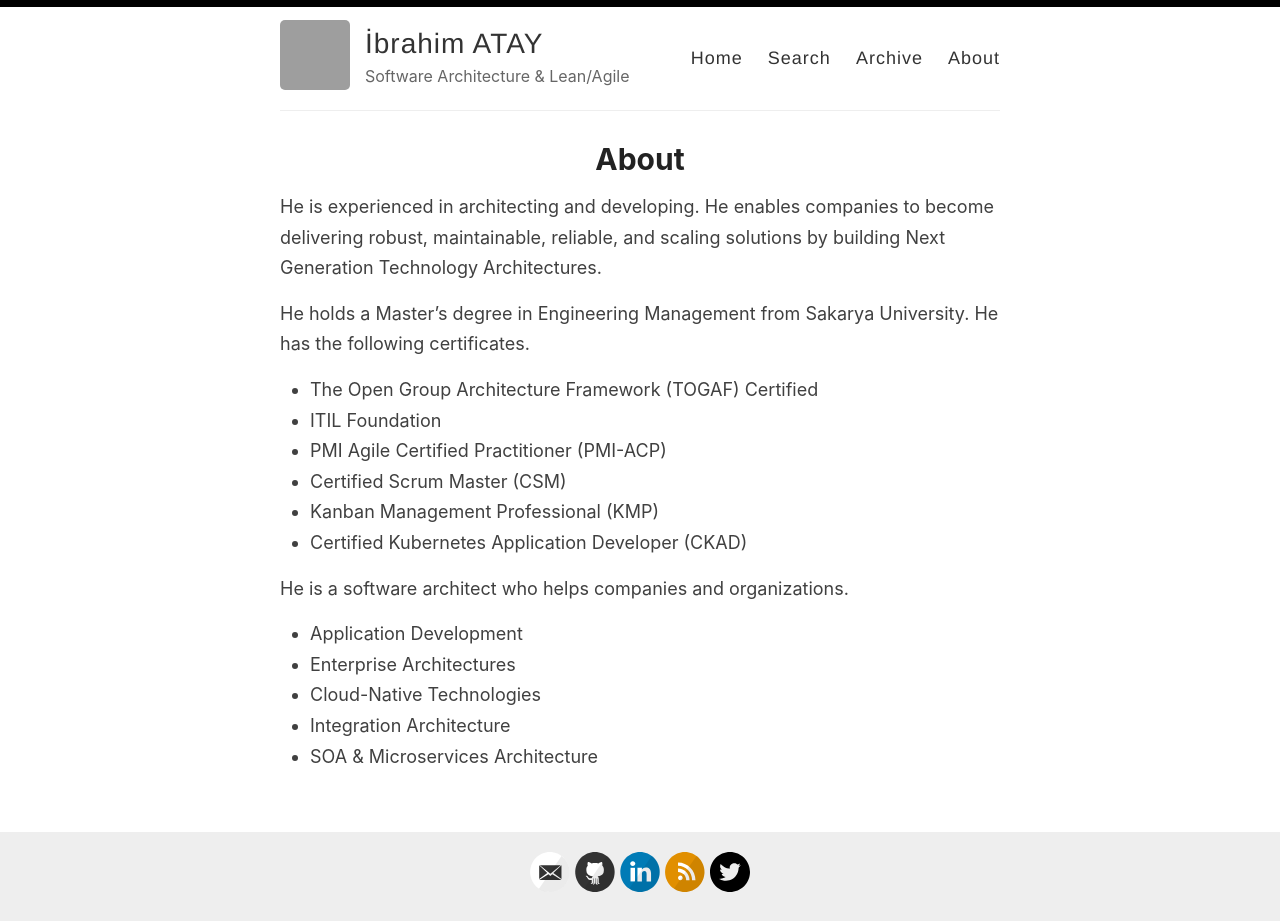
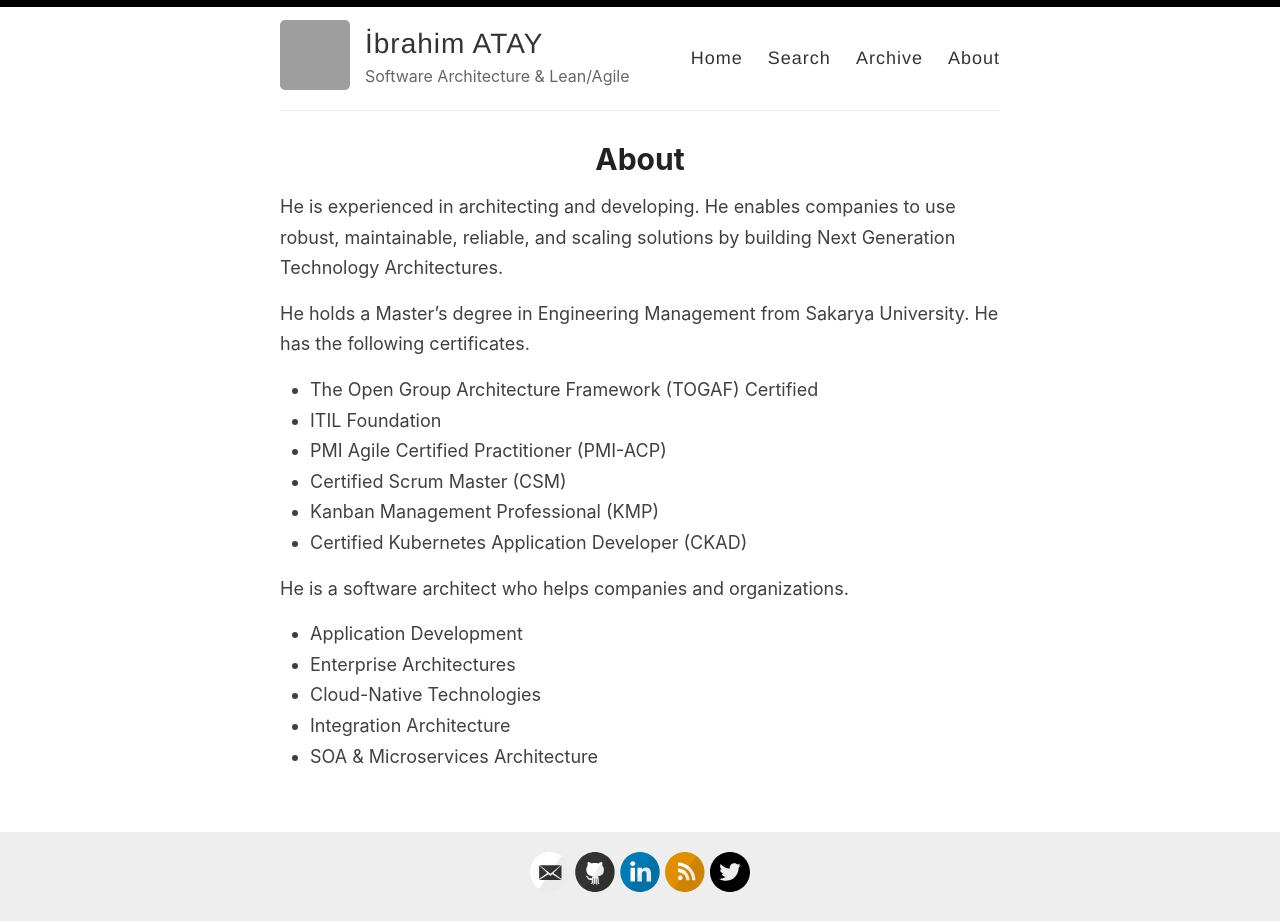
Before and after one commit to ibrahimatay/ibrahimatay.github.io, a Jekyll site: the page built from _pages/about.md, in a window 1280 px wide. Built offline with Jekyll 4.4.1, drawn with Linux system fonts in a browser that asks for light colours; grey boxes are pictures that could not be loaded.

Commit message:
Update about.md

```diff
--- a/_pages/about.md
+++ b/_pages/about.md
@@ -4,7 +4,7 @@ title: About
 permalink: /about/
 ---
 
-He is experienced in architecting and developing. He enables companies to become delivering robust, maintainable, reliable, and scaling solutions by building Next Generation Technology Architectures.
+He is experienced in architecting and developing. He enables companies to use robust, maintainable, reliable, and scaling solutions by building Next Generation Technology Architectures.
 
 He holds a Master’s degree in Engineering Management from Sakarya University. He has the following certificates.
 
```
